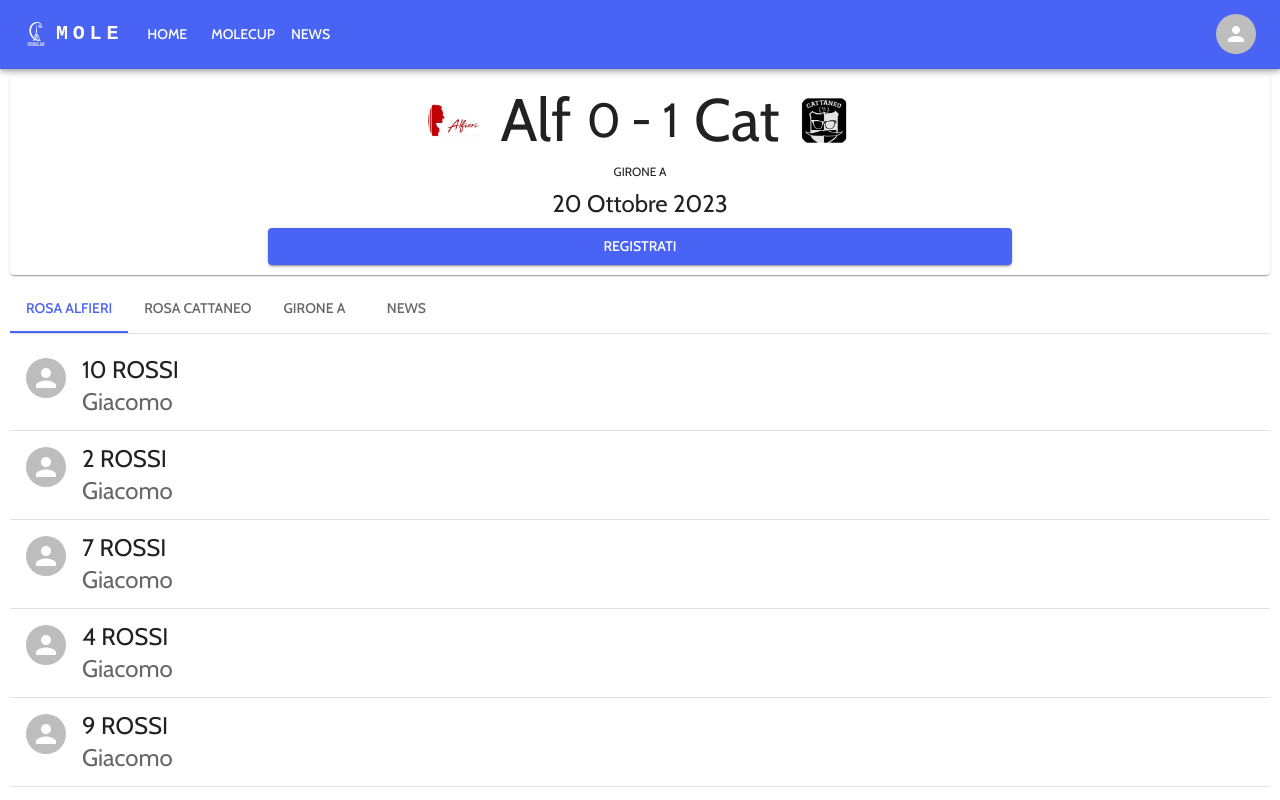
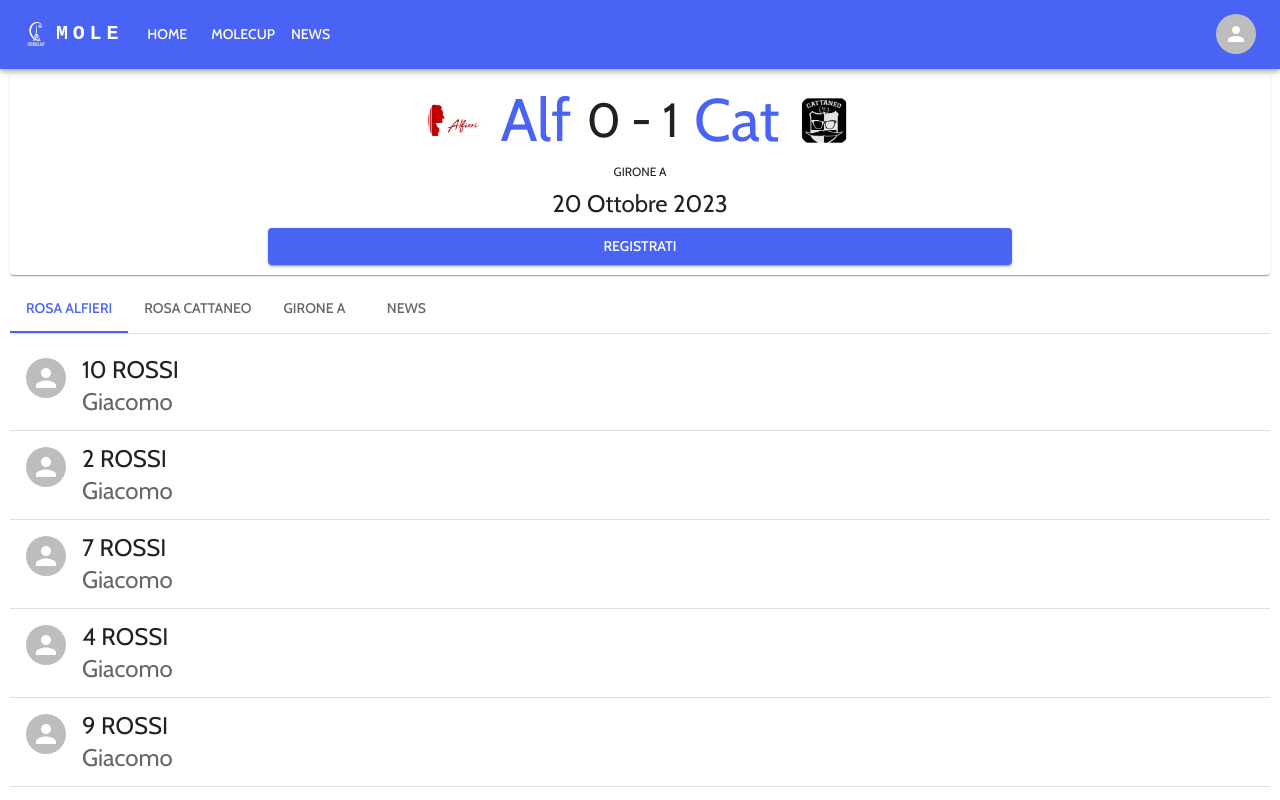
Before and after one commit to molecup/mole-frontend, a Next.js app in the folder mole-frontend/: page /match/1 in a window 1280 px wide. Shown: the top 800 px of the page. Built offline with nearby package versions, Linux system fonts and the light colour scheme.

Commit message:
added link to teams in match header

```diff
--- a/mole-frontend/src/app/match/[slug]/page.js
+++ b/mole-frontend/src/app/match/[slug]/page.js
@@ -21,12 +21,14 @@ const playerList = [
 
 const dataExample = {
     teamA : {
+        id: "Alf",
         name : "Alfieri",
         short : "alf",
         img : "/alfieri.png",
         playerList: playerList,
     },
     teamB : {
+        id: "Alf",
         name : "Cattaneo",
         short : "cat",
         img : "/cattaneo.png",
--- a/mole-frontend/src/components/matchHeader.js
+++ b/mole-frontend/src/components/matchHeader.js
@@ -3,21 +3,26 @@ import Stack from '@mui/system/Stack';
 import Avatar from '@mui/material/Avatar';
 import Typography from '@mui/material/Typography';
 import Button from '@mui/material/Button';
+import Link from 'next/link';
+import Chip from '@mui/material/Chip';
 
 const capitalizeStyle = {
-    textTransform: "capitalize"
+    textTransform: "capitalize",
+    textDecoration: "none",
 }
 
 export default function MatchHeader(props) {
+    const teamALink = "/team/" + props.teamA.id;
+    const teamBLink = "/team/" + props.teamB.id;
     return (
         <Paper sx={{ margin: "10px", padding: "10px" }}>
             <Stack sx={{ alignItems: 'center' }}>
                 <Stack direction="row" sx={{ justifyContent: "center", alignItems: "center" }} spacing={2}>
-                    <Avatar sx={{ width: 57, height: 57 }} alt={"logo " + props.teamA.name} src={props.teamA.img} />
-                    <Typography variant="h2" sx={capitalizeStyle}>{props.teamA.short}</Typography>
-                    <Typography variant="h3" sx={capitalizeStyle}>{props.scoreText}</Typography>
-                    <Typography variant="h2" sx={capitalizeStyle}>{props.teamB.short}</Typography>
-                    <Avatar sx={{ width: 57, height: 57 }} alt={"logo " + props.teamB.name} src={props.teamB.img} />
+                    <Avatar sx={{ width: 57, height: 57 }} href={teamALink} component={Link} alt={"logo " + props.teamA.name} src={props.teamA.img}/>
+                    <Typography variant="h2" color="primary" sx={capitalizeStyle} href={teamALink} component={Link}>{props.teamA.short}</Typography>
+                    <Typography variant="h3">{props.scoreText}</Typography>
+                    <Typography variant="h2" color="primary" sx={capitalizeStyle} href={teamBLink} component={Link}>{props.teamB.short}</Typography>
+                    <Avatar sx={{ width: 57, height: 57 }} href={teamBLink} component={Link} alt={"logo " + props.teamB.name} src={props.teamB.img} />
                 </Stack>
                 <Typography variant="overline" sx={{ textAlign: "center" }}>{props.league}</Typography>
                 <Typography variant="h5" sx={{ textAlign: "center", ...capitalizeStyle }} gutterBottom>{props.date}</Typography>
```
